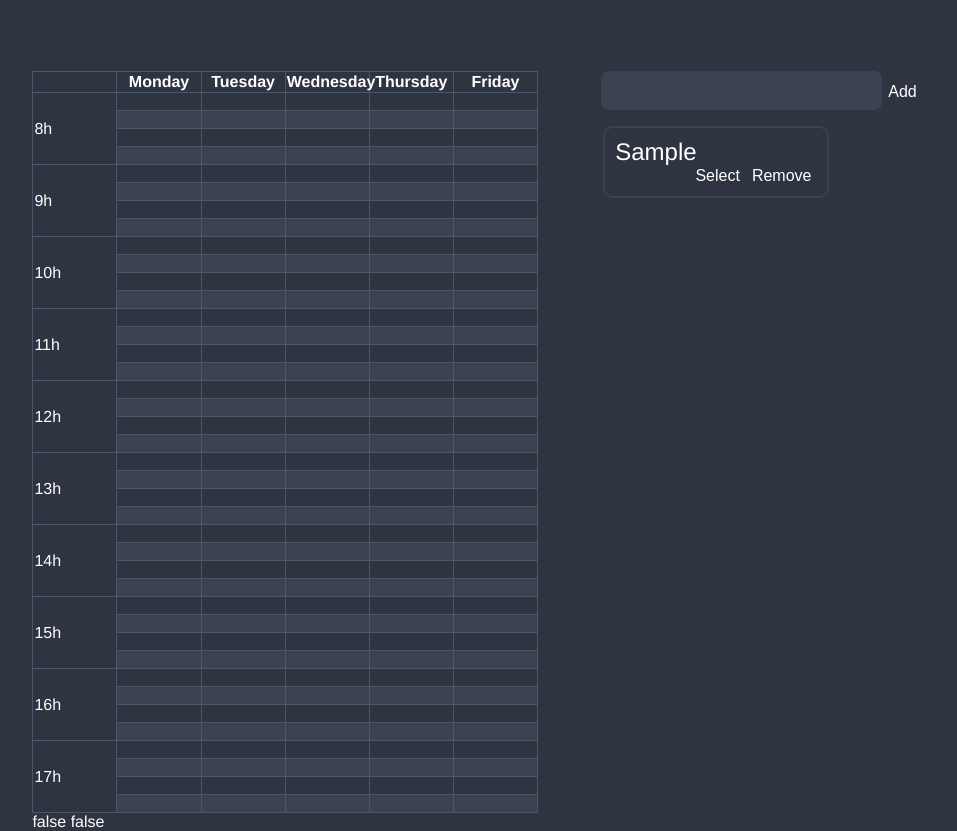
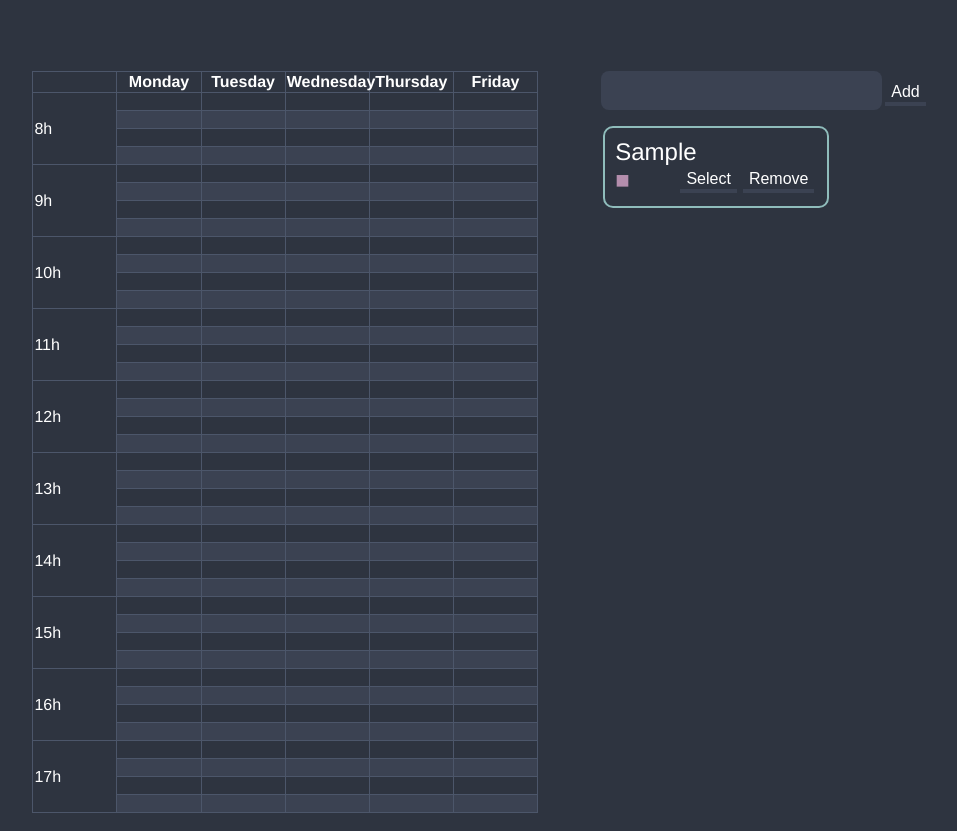
Before and after one commit to jfto23/superscheduler, a Vue app: page / in a window 1280 px wide. Both pictures are taken after typing "Sample" into the empty fields and a click on the button "Add". Shown: the whole page, without its empty margins (102-1059 px from the left). Built offline with nearby package versions, Linux system fonts and the light colour scheme.

Commit message:
added colors on side menu and select

```diff
--- a/src/components/ScheduleCourse.vue
+++ b/src/components/ScheduleCourse.vue
@@ -1,11 +1,6 @@
 <template>
   <div>
 		{{ course.name }}
-		{{ course.monday }}
-		{{ course.tuesday }}
-		{{ course.wednesday }}
-		{{ course.thursday }}
-		{{ course.friday }}
   </div>
 </template>
 
--- a/src/components/ScheduleForm.vue
+++ b/src/components/ScheduleForm.vue
@@ -5,15 +5,20 @@
 			<button @click="addCourse">Add</button>
 			<br>
 			<ul>
-				<li v-for="(course,index) in courses" :key="index">
+				<li v-for="(course,index) in courses" :key="index" :class=" {
+				'selected': index===selectedIndex}" @dblclick="selectCourse(index)">
 					<ScheduleCourse :course=courses[index]>
 					</ScheduleCourse>
 					<button class=course-btn @click="removeCourse(index)">Remove</button>
 					<button class=course-btn @click="selectCourse(index)">Select</button>
+					<span :class="{'active0': index===0,
+					'active1':index===1,
+					'active2':index===2,
+					'active3':index===3,
+					'active4':index===4,
+						}">&#9632;</span>
 				</li>
 			</ul>
-			{{ selectedCourse.name }}
-			<br>
 		</div>
 		<TheSchedule :selectedCourse=selectedCourse :courses=courses></TheSchedule>
   </div>
@@ -37,6 +42,7 @@ export default {
 		selectedCourse: {
 			name: null,
 			},
+		selectedIndex: null,
 		}
 	},
 
@@ -47,6 +53,7 @@ export default {
 				this.courses.push({
 					name: this.newCourse,
 				});
+				this.selectCourse(this.courses.length-1);
 				this.newCourse = null;
 			}
 		},
@@ -54,13 +61,16 @@ export default {
 		removeCourse: function(index) {
 			if (this.selectedCourse === this.courses[index]) {
 				this.selectedCourse = { name: null };
+				this.selectedIndex = null;
 			}
 			this.courses.splice(index,1);
 		},
 
 		selectCourse: function(index) {
 			this.selectedCourse = this.courses[index];
-		}
+			this.selectedIndex = index;
+		},
+
 
 	},
 }
@@ -88,13 +98,18 @@ input {
 button {
 	background-color:#2e3440;
 	border: none;
+	border-bottom: 4px solid #3b4252;
 	color: white;
 	font-size: 1rem;
+	margin: 3px;
+}
+
+button:hover {
+	border-bottom: 4px solid white;
 }
 
 .course-btn {
 	float: right;
-
 }
 
 input:focus{
@@ -111,6 +126,27 @@ li {
 	margin: 2px;
 
 }
+
+.selected {
+	border: 2px solid #8fbcbb;
+}
+
+.active0 {
+	color: #b48ead;
+}
+
+.active1 {
+	color: #a3be8c;
+}
+.active2 {
+	color: #ebcb8b;
+}
+.active3 {
+	color: #d08770;
+}
+.active4 {
+	color: #bf616a;
+}
 h3 {
   margin: 40px 0 0;
 }
--- a/src/components/TheSchedule.vue
+++ b/src/components/TheSchedule.vue
@@ -25,8 +25,6 @@
 
 			</tbody>
 		</table>
-		{{ addToggle }}
-		{{ removeToggle }}
   </div>
 </template>
 
```
